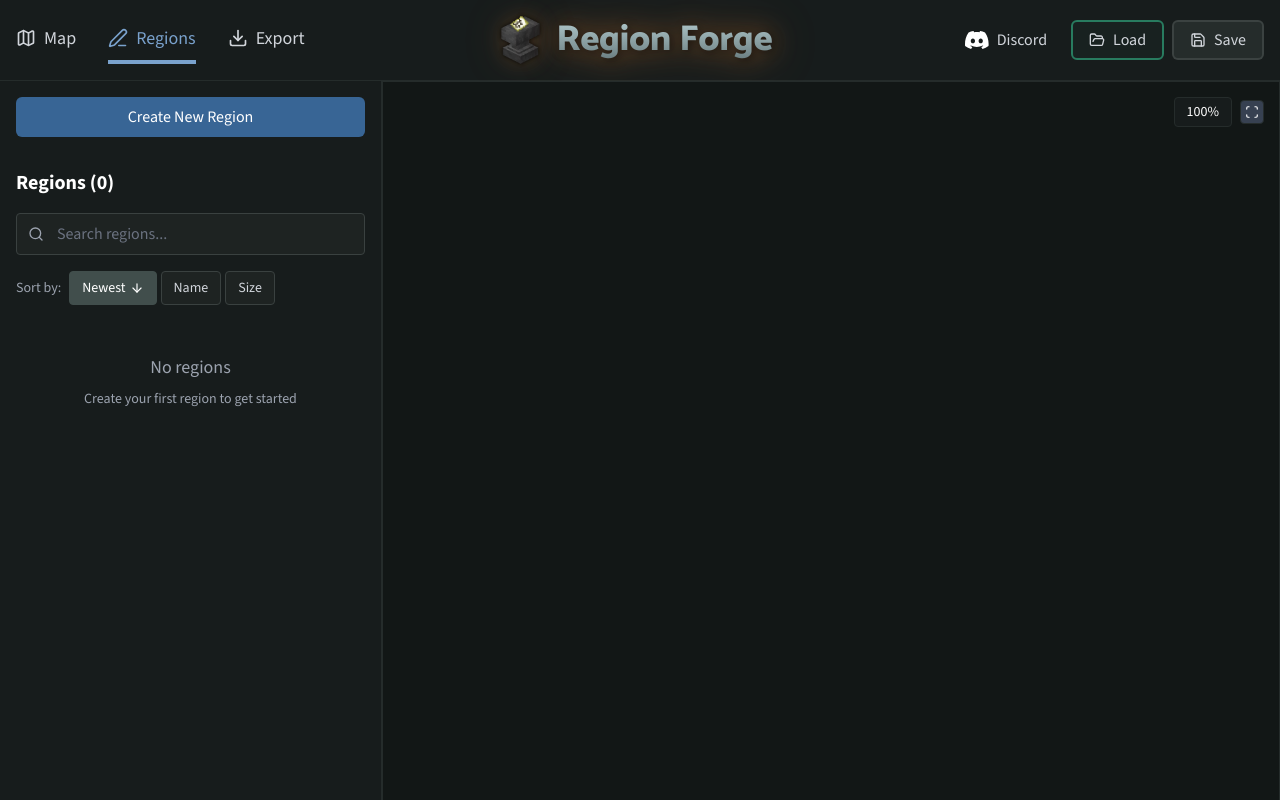
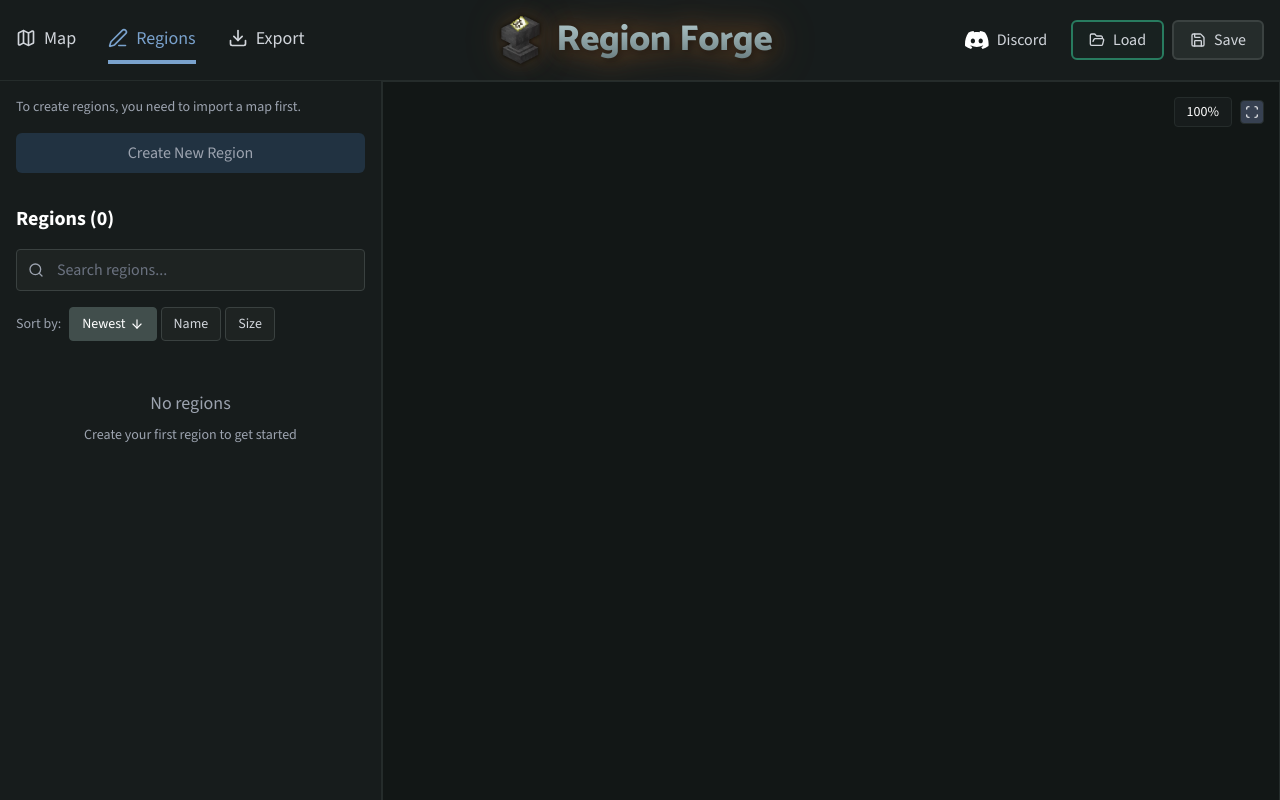
Before and after one commit to Biggsen/mc-region-maker, a React (Vite) app: page / in a window 1280 px wide. Both pictures are taken after a click on the button "Regions". Built offline with nearby package versions, Linux system fonts and the light colour scheme.

Commit message:
disabling create region when no map is imported. load from url hint text

```diff
--- a/src/components/MapLoaderControls.tsx
+++ b/src/components/MapLoaderControls.tsx
@@ -519,6 +519,9 @@
               className="w-full bg-input-bg text-input-text px-3 py-2 rounded border border-input-border focus:border-lapis-lighter focus:outline-none text-sm placeholder:text-gray-500 disabled:bg-gray-700 disabled:text-gray-500 disabled:cursor-not-allowed disabled:opacity-50"
               disabled={isLoading || isLoadingUrl}
             />
+            <p className="text-xs text-gray-500">
+              Image must be square and between 250x250 and 2000x2000 pixels. World size is calculated as image size ÷ 125 (e.g., 1000x1000 = 8k world).
+            </p>
             {urlError && (
               <div className="p-2 bg-red-900 border border-red-700 rounded text-red-300 text-sm">
                 {urlError}
--- a/src/components/RegionCreationForm.tsx
+++ b/src/components/RegionCreationForm.tsx
@@ -9,6 +9,7 @@
   onCancelDrawing: () => void
   isDrawing: boolean
   existingRegions: Region[]
+  hasMap: boolean
 }
 
 export function RegionCreationForm({
@@ -16,7 +17,8 @@
   onStartDrawing,
   onCancelDrawing,
   isDrawing,
-  existingRegions
+  existingRegions,
+  hasMap
 }: RegionCreationFormProps) {
   const [newRegionName, setNewRegionName] = useState('')
   const [showNewRegionForm, setShowNewRegionForm] = useState(false)
@@ -66,13 +68,22 @@
   return (
     <div className="space-y-2">
       {!showNewRegionForm && !isDrawing ? (
+        <>
+          {!hasMap && (
+            <p className="text-sm text-gray-400 mb-2">
+              To create regions, you need to import a map first.
+            </p>
+          )}
           <Button
             variant="primary"
             onClick={() => setShowNewRegionForm(true)}
             className="w-full"
+            disabled={!hasMap}
+            title={!hasMap ? 'Please import a map first from the Map tab' : undefined}
           >
             Create New Region
           </Button>
+        </>
       ) : null}
 
       {showNewRegionForm && (
--- a/src/components/RegionPanel.tsx
+++ b/src/components/RegionPanel.tsx
@@ -155,6 +155,7 @@
                 }}
                 onCancelDrawing={() => regions.cancelDrawingRegion()}
                 isDrawing={!!drawingRegion}
+                hasMap={!!mapState.image}
               />
             </div>
           )}
```
Lines whose indentation alone changed are shown as unchanged.
